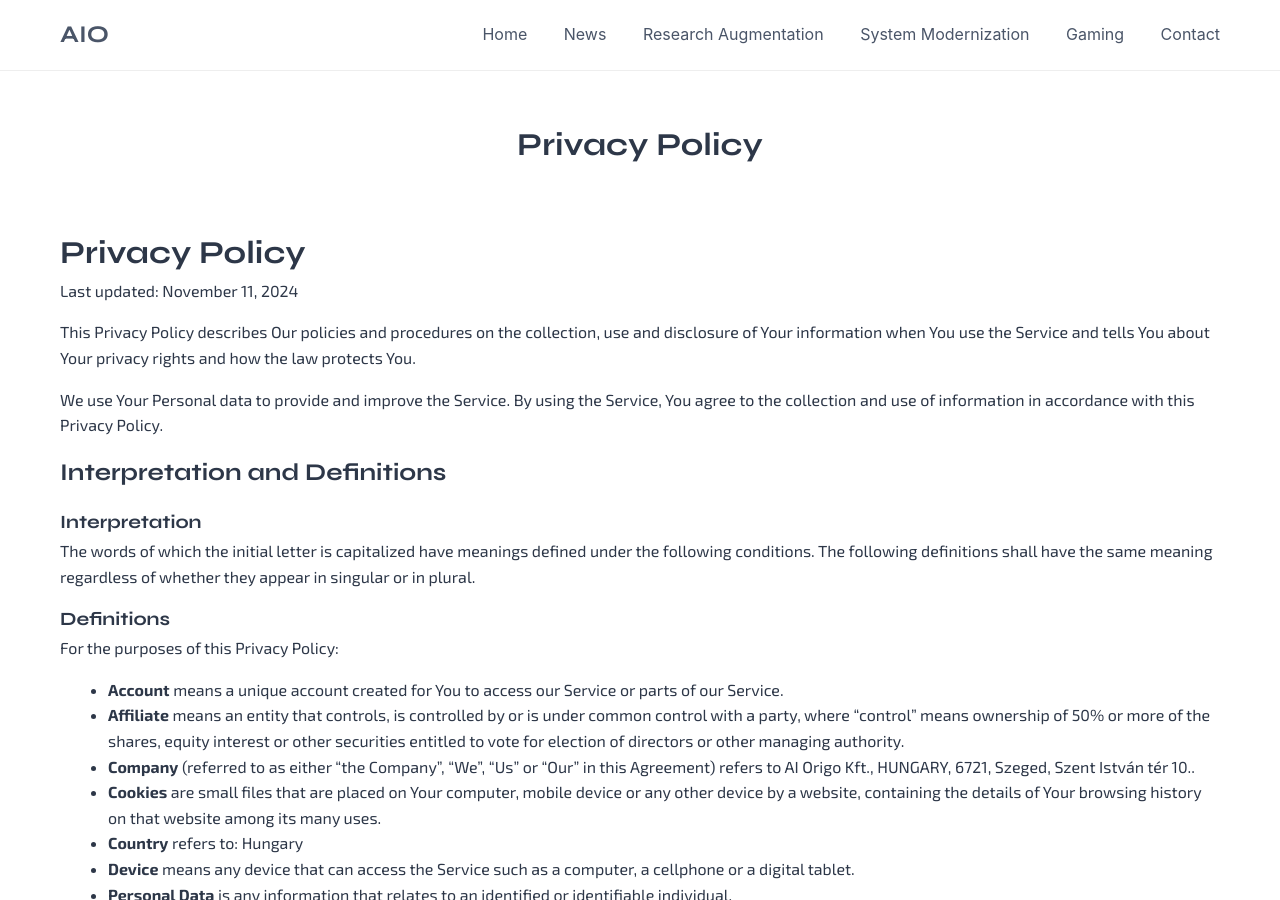
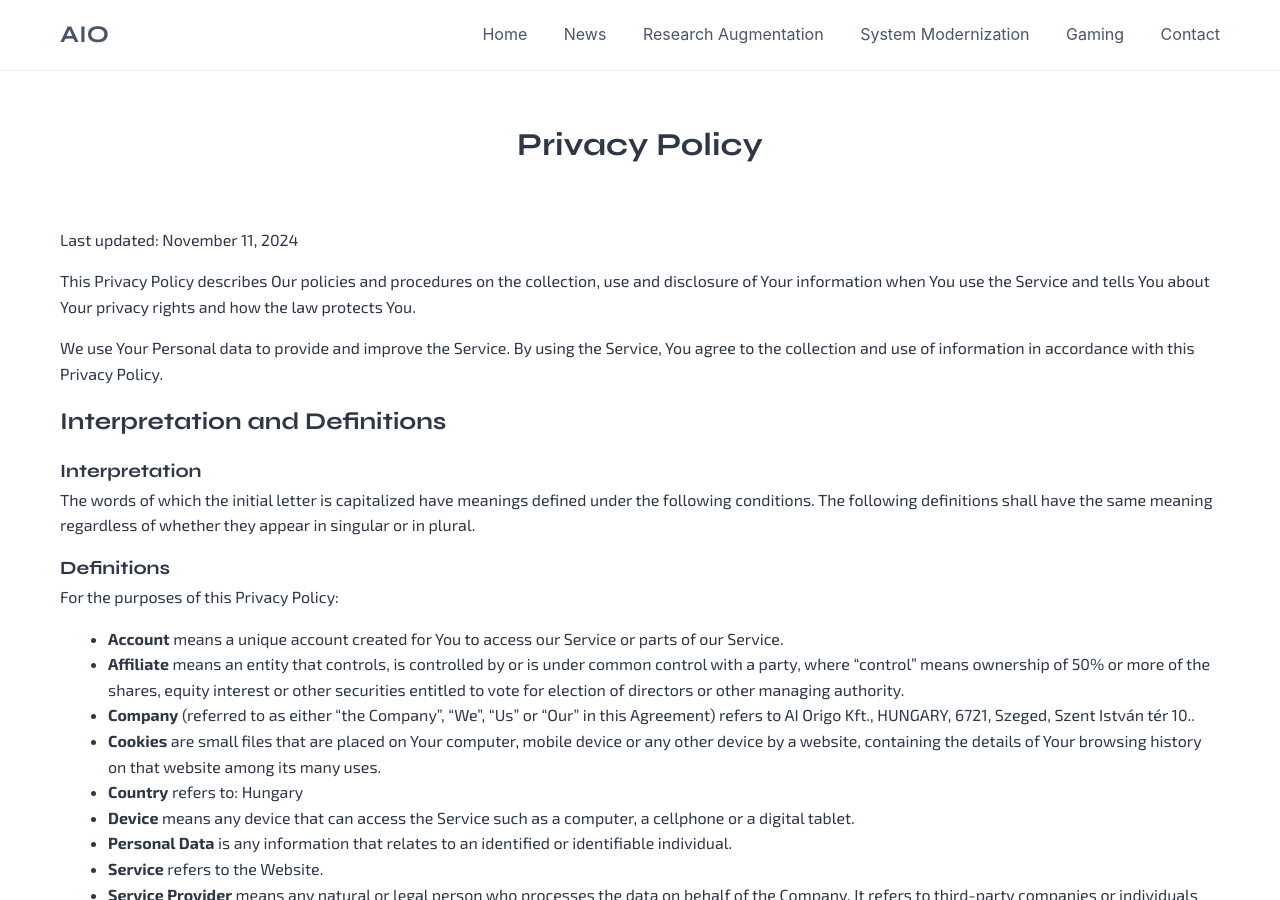
Before and after one commit to AI-Origo/aio-website, a Jekyll site: the page built from _pages/privacy.md, in a window 1280 px wide and 900 px high. Built offline with Jekyll 4.4.1, drawn with Linux system fonts in a browser that asks for light colours.

Commit message:
removed dupe header

```diff
--- a/_pages/privacy.md
+++ b/_pages/privacy.md
@@ -3,8 +3,6 @@ layout: page
 title: Privacy Policy
 permalink: /privacy/
 ---
-# Privacy Policy
-
 Last updated: November 11, 2024
 
 This Privacy Policy describes Our policies and procedures on the collection, use and disclosure of Your information when You use the Service and tells You about Your privacy rights and how the law protects You.
```
